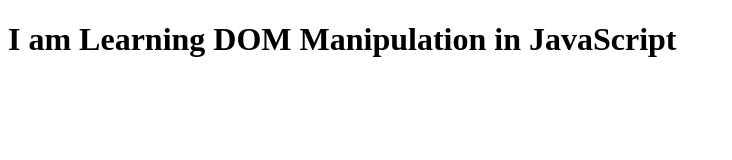
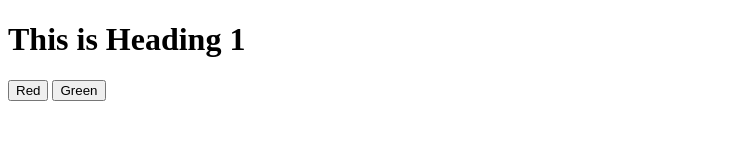
Before and after one commit to tasbihaanwaradil/Learning-JavaScript, a plain HTML site: page Dom Manipulation/index.html in a window 1280 px wide. Shown: the whole page, without its empty margins (0-732 px from the left). Drawn offline with Linux system fonts and the light colour scheme.

Commit message:
Topics Covered: id, class and query selectors and event listener in Dom Manipulation

```diff
--- a/Dom Manipulation/index.html
+++ b/Dom Manipulation/index.html
@@ -8,7 +8,10 @@
 </head>
 
 <body>
-    <h1 id="heading-1">This is Heading 1</h1>
+    <h1 class="heading-1">This is Heading 1</h1>
+    <button class="red">Red</button>
+    <button class="green">Green</button>
+
     <script src="index.js"></script>
 </body>
 
--- a/Dom Manipulation/index.js
+++ b/Dom Manipulation/index.js
@@ -1,2 +1,33 @@
-const heading1 = document.getElementById("heading-1")
-heading1.innerText = "I am Learning DOM Manipulation in JavaScript"
+//select element by id
+// const heading1 = document.getElementById("heading-1")
+// heading1.innerText = "I am Learning DOM Manipulation in JavaScript"
+// heading1.style.color = "orange"
+// heading1.style.backgroundColor = "black"
+// heading1.style.fontSize= "50px"
+// console.log(heading1)
+
+
+//Select element by class name
+// const heading1 = document.getElementsByClassName("head-1")
+// // console.log(heading1)
+// heading1[0].style.color = "red"
+// heading1[1].style.color = "blue"
+
+//query selector
+// const heading = document.querySelector(".heading-1")
+// const red = document.querySelector(".red")
+// const green = document.querySelector(".green")
+
+// // console.log(heading, red, green)
+
+// function changeColorRed() {
+//     heading.innerHTML = "I am red"
+//     heading.style.color = "red"
+// }
+
+// //events
+// red.addEventListener("click", changeColorRed)
+// green.addEventListener("click", () => {
+//     heading.innerHTML = "I am green"
+//     heading.style.color = "green"
+// })
```
